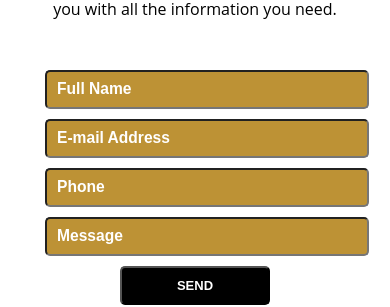
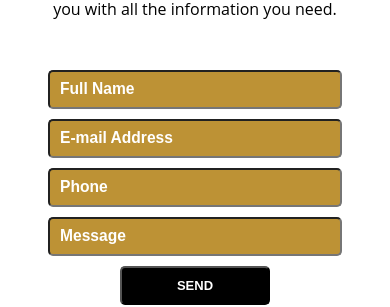
Before and after one commit to oldanirenzo/master-dealer-landing-page, a React (Create React App) app: page / in a window 390 px wide. Shown: the part 500-807 px from the top of the page. Built offline with nearby package versions, Linux system fonts and the light colour scheme.

Commit message:
Fixing form and footer

```diff
--- a/src/assets/css/contact.css
+++ b/src/assets/css/contact.css
@@ -72,15 +72,13 @@
 }
 
 @media screen and (max-width: 1024px) {
+
   .contact-form input[type="submit"] {
     width: 50%;
     margin-left: auto;
     margin-right: auto;
   }
 
-  .contact-form input[type="submit"] {
-    margin-left: auto;
-  }
 }
 
 @media screen and (min-width: 481px) and (max-width: 1024px) {
@@ -119,11 +117,11 @@
   }
 
   .contact-form input {
-    padding: 10px;
+    /* padding: 10px; */
     margin-bottom: 10px;
-    margin-left: 0;
-    margin-right: auto;
-    width: 100%;
+    /* margin-left: auto; */
+    /* margin-right: auto; */
+    width: 90%;
     font-size: small;
   }
 }
--- a/src/assets/css/footer.css
+++ b/src/assets/css/footer.css
@@ -51,9 +51,7 @@ footer .footer-right ul {
   }
 
   footer ul {
-    position: relative;
-    list-style-position: outside;
-    left: -15px;
+    list-style-position: inside;
   }
 
   footer .container {
```
